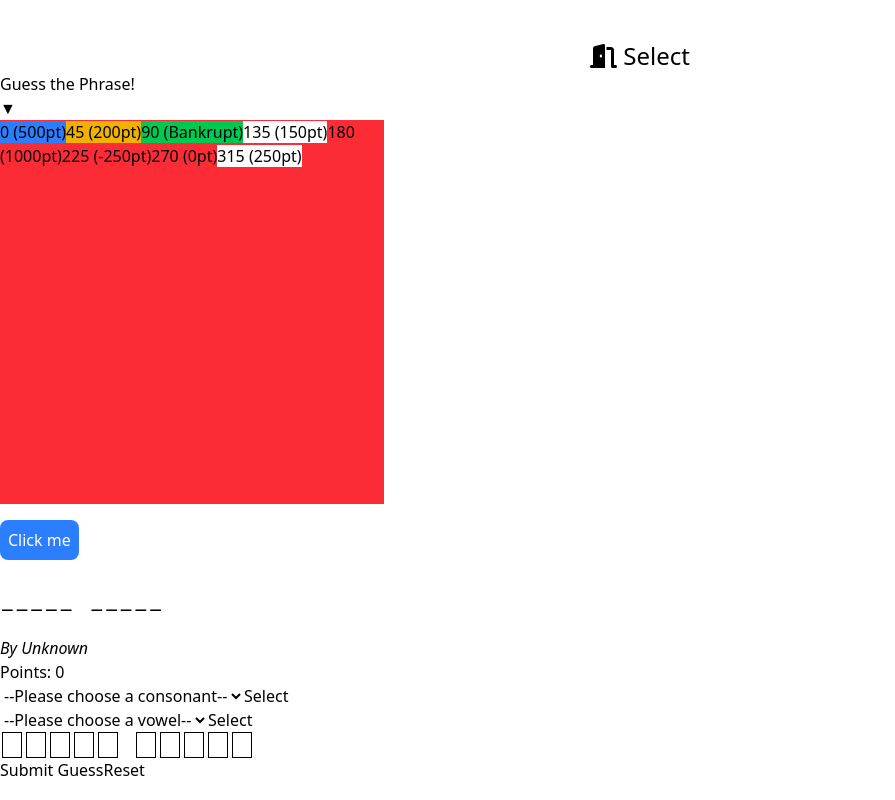
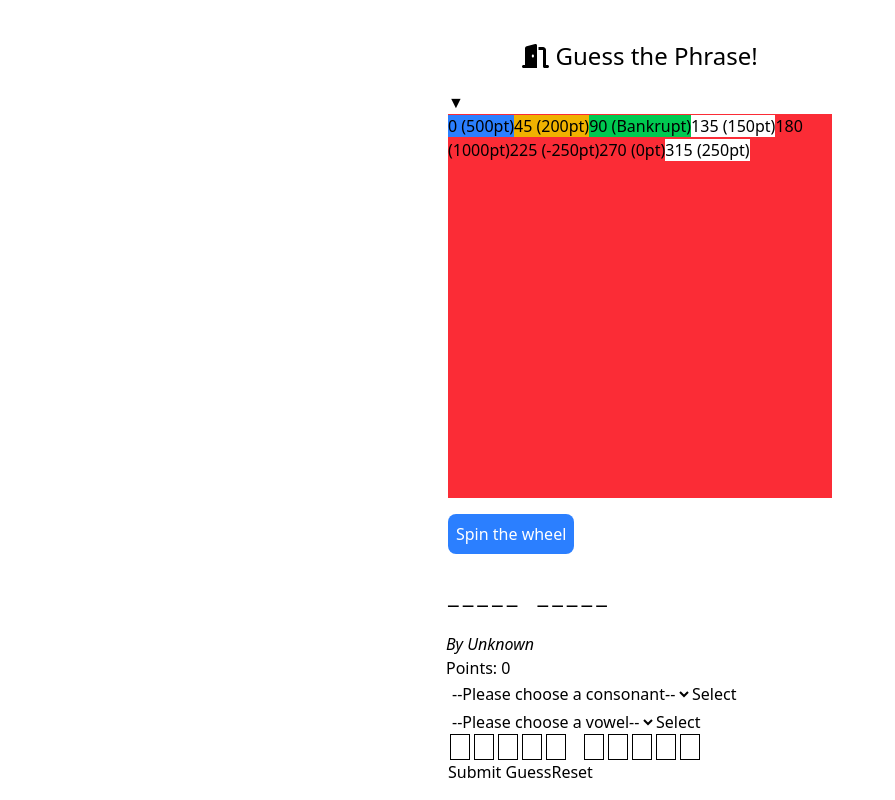
Before and after one commit to AleCiotto/lucky-wheel-game, a React (Vite) app: page / in a window 1280 px wide. Both pictures are taken after a click on the button "Start Game". Shown: the whole page, without its empty margins (0-895 px from the left). Built offline with nearby package versions, Linux system fonts and the light colour scheme.

Commit message:
refactor wheel component

```diff
--- a/index.html
+++ b/index.html
@@ -2,7 +2,7 @@
 <html lang="en">
 
 <head>
-  <title>New APP</title>
+  <title>Lucky Wheel Game</title>
   <meta charset="utf-8">
   <meta name="viewport" content="width=device-width, initial-scale=1.0">
   <meta name="msapplication-TileColor" content="#ffffff">
@@ -15,10 +15,10 @@
   <meta name="robots" content="index, follow" />
   <meta name="google-site-verification" content="" />
 
-  <link rel="manifest" href="./site.webmanifest">
-  <link rel="apple-touch-icon" sizes="180x180" href="./apple-touch-icon.png">
-  <link rel="icon" type="image/png" sizes="32x32" href="./favicon-32x32.png">
-  <link rel="icon" type="image/png" sizes="16x16" href="./favicon-16x16.png">
+  <link rel="manifest" href="./public/site.webmanifest">
+  <link rel="apple-touch-icon" sizes="180x180" href="./public/apple-touch-icon.png">
+  <link rel="icon" type="image/png" sizes="32x32" href="./public/favicon-32x32.png">
+  <link rel="icon" type="image/png" sizes="16x16" href="./public/favicon-16x16.png">
   <link href="./style.css" rel="stylesheet">
 </head>
 
--- a/src/components/Game.tsx
+++ b/src/components/Game.tsx
@@ -4,6 +4,7 @@ import SelectVowel, { SelectVowelForm } from "./SelectVowel";
 import PhraseDisplay from "./PhraseDisplay";
 import GuessThePhrase from "./GuessThePhrase";
 import Wheel from "./Wheel";
+import './game.module.scss';
 
 type GameState = 'wheel' | 'selection' | 'guess';
 
@@ -67,32 +68,45 @@ export function Game() {
     }, [gameIsStarted])
 
     return (
-        <>
-            <h2>Guess the Phrase!</h2>
-
+        <div className="game flex justify-center m-4">
             {!gameIsStarted &&
                 <button onClick={() => setGameIsStarted(true)}>Start Game</button>
             }
 
             {gameIsStarted &&
-                <div className="Game">
+                <div className="game-inner">
                     {
                         gameIsWon && <div>Congratulations! You've won!</div>
                     }
 
-                    <Wheel onTransitionEnd={onWheelTransitionEnd} disabled={gameState === 'selection'} />
+                    <div className={`wheel-state border-2 border-transparent ${gameState === 'wheel' ? 'active' : ''}`}>
+                        <Wheel onTransitionEnd={onWheelTransitionEnd} disabled={gameState === 'selection'} />
+                    </div>
+
 
                     <PhraseDisplay phrase={phrase} selectedLetters={[...selectedConsonants, ...selectedVowels]} key={`phrase_${phrase.replaceAll(' ', '').toLocaleLowerCase()}`} />
                     <i>By {quoteAuthor}</i>
 
                     <div>Points: {playerPoints}</div>
 
-                    <SelectConsonant disabled={gameIsWon || gameState != 'selection'} letters={selectedConsonants} onSelect={onConsonantSelect} key={`consontats_${selectedConsonants.join('')}`} />
-                    <SelectVowel disabled={gameIsWon || gameState != 'guess' || playerPoints < vowerlCosts} letters={selectedVowels} onSelect={onVowelSelect} key={`vowels_${selectedVowels.join('')}`} />
+                    <div className={`selection-state border-2 border-transparent ${gameState === 'selection' ? 'active' : ''}`}>
+                        <SelectConsonant disabled={gameIsWon || gameState != 'selection'} letters={selectedConsonants} onSelect={onConsonantSelect} key={`consontats_${selectedConsonants.join('')}`} />
+                    </div>
 
-                    <GuessThePhrase disabled={gameState != 'guess'} phrase={phrase} selectedLetters={[...selectedConsonants, ...selectedVowels]} onWin={() => setGameIsWon(true)} key={`guess_phrase_${phrase.replaceAll(' ', '').toLocaleLowerCase()}`} />
+                    <div className={`guess-state border-2 border-transparent ${gameState === 'guess' ? 'active' : ''}`}>
+                        <SelectVowel disabled={gameIsWon || gameState != 'guess' || playerPoints < vowerlCosts} letters={selectedVowels} onSelect={onVowelSelect} key={`vowels_${selectedVowels.join('')}`} />
+
+                        <GuessThePhrase
+                            disabled={gameState != 'guess'}
+                            phrase={phrase}
+                            selectedLetters={[...selectedConsonants, ...selectedVowels]}
+                            onIncorrectGuess={() => setGameState('selection')}
+                            onWin={() => setGameIsWon(true)}
+                            key={`guess_phrase_${phrase.replaceAll(' ', '').toLocaleLowerCase()}`}
+                        />
+                    </div>
                 </div>
             }
-        </>
+        </div>
     );
 }
--- a/src/components/GuessThePhrase.tsx
+++ b/src/components/GuessThePhrase.tsx
@@ -5,6 +5,7 @@ type GuessThePhraseProps = {
     disabled?: boolean,
     phrase: string;
     onWin: () => void;
+    onIncorrectGuess: () => void;
     selectedLetters: string[];
 }
 
@@ -12,7 +13,7 @@ type GuessThePhraseForm = {
     guesses: string[];
 };
 
-function GuessThePhrase({ phrase, selectedLetters, onWin }: GuessThePhraseProps) {
+function GuessThePhrase({ phrase, selectedLetters, onWin, onIncorrectGuess }: GuessThePhraseProps) {
     const chars = phrase.split('');
     const methods = useForm<GuessThePhraseForm>({
         defaultValues: { guesses: [] }
@@ -44,7 +45,7 @@ function GuessThePhrase({ phrase, selectedLetters, onWin }: GuessThePhraseProps)
         if (guessedPhrase === phrase.toUpperCase()) {
             onWin();
         } else {
-            alert('Incorrect guess. Try again!');
+            onIncorrectGuess();
         }
     }
 
--- a/src/components/Wheel.tsx
+++ b/src/components/Wheel.tsx
@@ -1,4 +1,4 @@
-import { useEffect, useRef, useState } from 'react';
+import { CSSProperties, useRef, useState } from 'react';
 import './wheel.module.scss';
 
 type WheelProps = {
@@ -19,36 +19,29 @@ const sliceMap = [
 
 function Wheel({ onTransitionEnd, disabled }: WheelProps) {
     let [degrees, setDegrees] = useState(0);
-    let [previousDegrees, setPreviousDegrees] = useState<number | null>(null);
+    let [previousDegrees, setPreviousDegrees] = useState<number>(0);
     let wheelRef = useRef<HTMLDivElement>(null);
-    let animation: Animation;
 
-    useEffect(() => {
-        if (disabled || (degrees === 0 && previousDegrees === null)) return;
+    const [isAnimating, setIsAnimating] = useState(false);
 
-        const floorDegrees = Math.floor(degrees / 45) * 45 + 720;
-        // const previousDegreesToSave = Math.floor(floorDegrees % 360);
+    const onAnimationEnd = () => {
+        console.log('animationend', degrees, previousDegrees);
+        setIsAnimating(false);
 
-        const selectedSlice = Math.floor(degrees / 45);
+        const selectedSlice = Math.floor(degrees % 720 / 45);
         const points = sliceMap[selectedSlice].points;
         console.log('Landed on slice', selectedSlice, 'with points', points);
+        onTransitionEnd(points);
+    };
 
-        wheelRef.current?.addEventListener('finish', onTransitionEnd(points), { once: true });
-
-        animation = wheelRef.current!.animate([
-            { transform: `rotate(-${previousDegrees}deg)` },
-            { transform: `rotate(-${floorDegrees}deg)` }
-        ], {
-            duration: 4000,
-            direction: 'normal',
-            easing: 'cubic-bezier(0.440, -0.205, 0.000, 1.130)',
-            fill: 'forwards',
-            iterations: 1,
-            id: 'wheel',
-        });
-
-        setPreviousDegrees(floorDegrees % 360);
-    }, [degrees]);
+    const onButtonClick = () => {
+        const nextDegrees = Math.floor(Math.random() * 360);
+        const floorNextDegrees = Math.floor(nextDegrees / 45) * 45 + 720;
+        console.log('spinning to', `(${floorNextDegrees})`, nextDegrees, 'from', previousDegrees);
+        setPreviousDegrees(degrees % 720);
+        setDegrees(floorNextDegrees);
+        setIsAnimating(true);
+    }
 
     return (
         <>
@@ -56,7 +49,12 @@ function Wheel({ onTransitionEnd, disabled }: WheelProps) {
                 <span className='pointer'>▼</span>
                 <div
                     ref={wheelRef}
-                    className={`pie w-full h-full bg-red-500`}
+                    className={`pie ${isAnimating ? 'spinning' : ''} w-full h-full bg-red-500`}
+                    style={{
+                        '--previousDegrees': `-${previousDegrees}deg`,
+                        '--degrees': `-${degrees}deg`
+                    } as CSSProperties}
+                    onAnimationEnd={onAnimationEnd}
                 >
                     {
                         sliceMap.map((slice, index) => (
@@ -69,21 +67,10 @@ function Wheel({ onTransitionEnd, disabled }: WheelProps) {
                             </span>
                         ))
                     }
-
-                    {/* <span className="slice slice-1 bg-blue-500" data-points="500">1</span>
-                <span className="slice slice-2 bg-yellow-500" data-points="200">2</span>
-                <span className="slice slice-3 bg-green-500" data-points="NaN">3</span>
-                <span className="slice slice-4 bg-white" data-points="150">4</span>
-                <span className="slice slice-5 bg-white" data-points="1000">5</span>
-                <span className="slice slice-6 bg-white" data-points="-200">6</span>
-                <span className="slice slice-7 bg-white" data-points="0">7</span>
-                <span className="slice slice-8 bg-white" data-points="250">8</span> */}
                 </div>
             </div>
-            <button disabled={disabled} className='mt-10 p-2 bg-blue-500 text-white rounded-lg hover:bg-blue-600' onClick={() => {
-                setDegrees(Math.floor(Math.random() * 360));
-            }}>
-                Click me
+            <button disabled={disabled || isAnimating} className='mt-10 p-2 bg-blue-500 text-white rounded-lg hover:bg-blue-600' onClick={onButtonClick}>
+                Spin the wheel
             </button>
         </>
     )
--- /dev/null
+++ b/src/components/game.module.scss
@@ -0,0 +1,21 @@
+.game {
+    overflow: hidden;
+}
+
+.active {
+    animation: active-border infinite 2s ease-in-out;
+}
+
+@keyframes active-border {
+    0% {
+        border-color: white;
+    }
+
+    50% {
+        border-color: green;
+    }
+
+    100% {
+        border-color: white;
+    }
+}
--- a/src/components/wheel.module.scss
+++ b/src/components/wheel.module.scss
@@ -1,12 +1,32 @@
+@keyframes spin {
+    0% {
+        transform: rotate(var(--previousDegrees));
+    }
+
+    100% {
+        transform: rotate(var(--degrees));
+    }
+}
+
 .pie {
     --items: 8;
     clip-path: inset(0 0 0 0 round 50%);
     aspect-ratio: 1 / 1;
     background: crimson;
     container-type: inline-size;
-    // direction: ltr;
     display: grid;
     place-content: center start;
+
+    animation-fill-mode: forwards;
+    animation-timing-function: cubic-bezier(0.440, -0.205, 0.000, 1.130);
+    animation-duration: 4s;
+    animation-iteration-count: 1;
+    animation-direction: normal;
+    transform: rotate(var(--degrees, 0));
+
+    &.spinning {
+        animation-name: spin;
+    }
 }
 
 .pointer {
@@ -26,13 +46,6 @@
 }
 
 .slice {
-    // align-content: center;
-    // display: grid;
-
-    // border: 1px solid black;
-    // grid-area: 1 / -1;
-    // align-content: center;
-    // transform-origin: center right;
     rotate: calc(360deg / var(--items) * calc(var(--id) - 1));
     align-content: center;
     background: deepskyblue;
@@ -41,7 +54,6 @@
     grid-area: 1 / -1;
     transform-origin: center right;
     width: 50cqi;
-    // background: hsl(calc(360deg / var(--items) * calc(var(--idx))), 100%, 75%);
     height: calc((2 * pi * 50cqi) / var(--items));
     clip-path: polygon(0% -2%, 100% 50%, 0% 102%);
 }
--- a/src/pages/HomePage.tsx
+++ b/src/pages/HomePage.tsx
@@ -11,7 +11,7 @@ function HomePage() {
   return (
     <div className='mt-10'>
       <h1 className='text-center text-2xl'>
-        <FontAwesomeIcon icon={faDoorOpen} /> Select
+        <FontAwesomeIcon icon={faDoorOpen} /> Guess the Phrase!
       </h1>
       <Game />
     </div>
```
